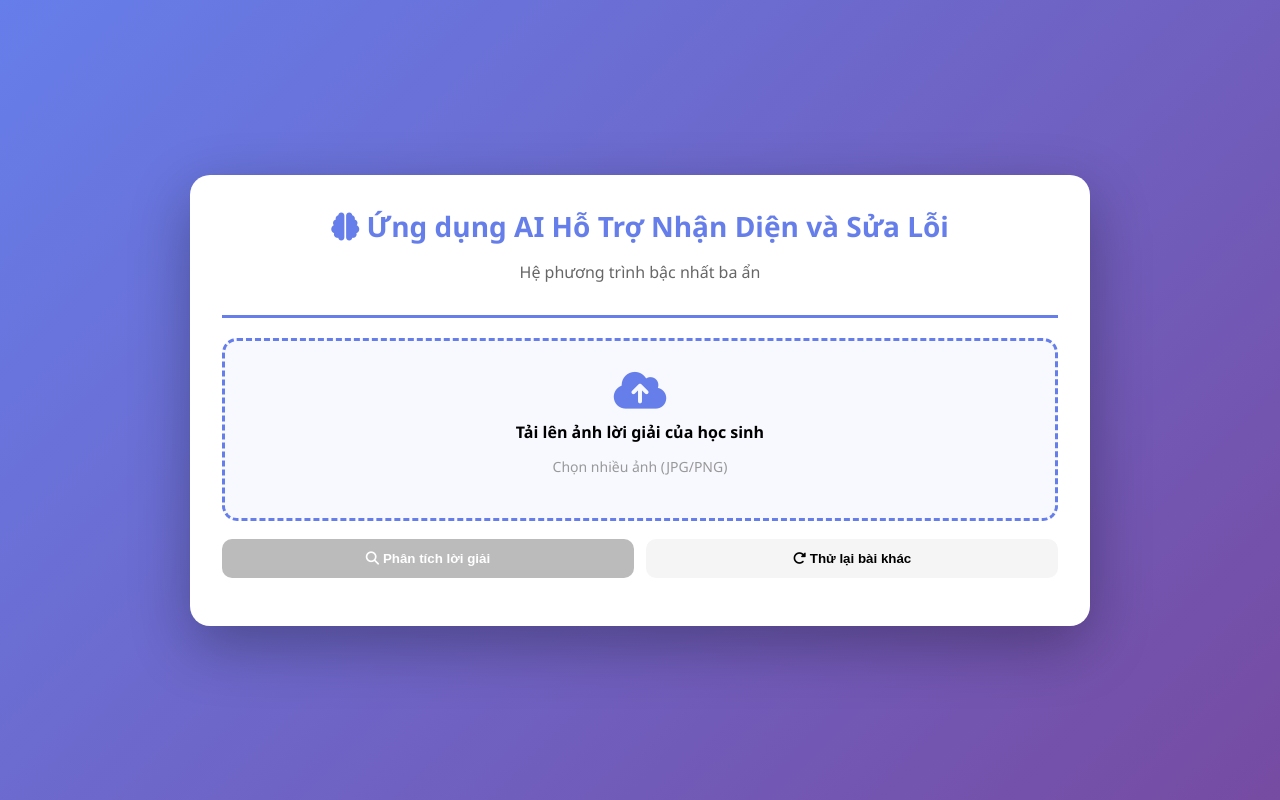
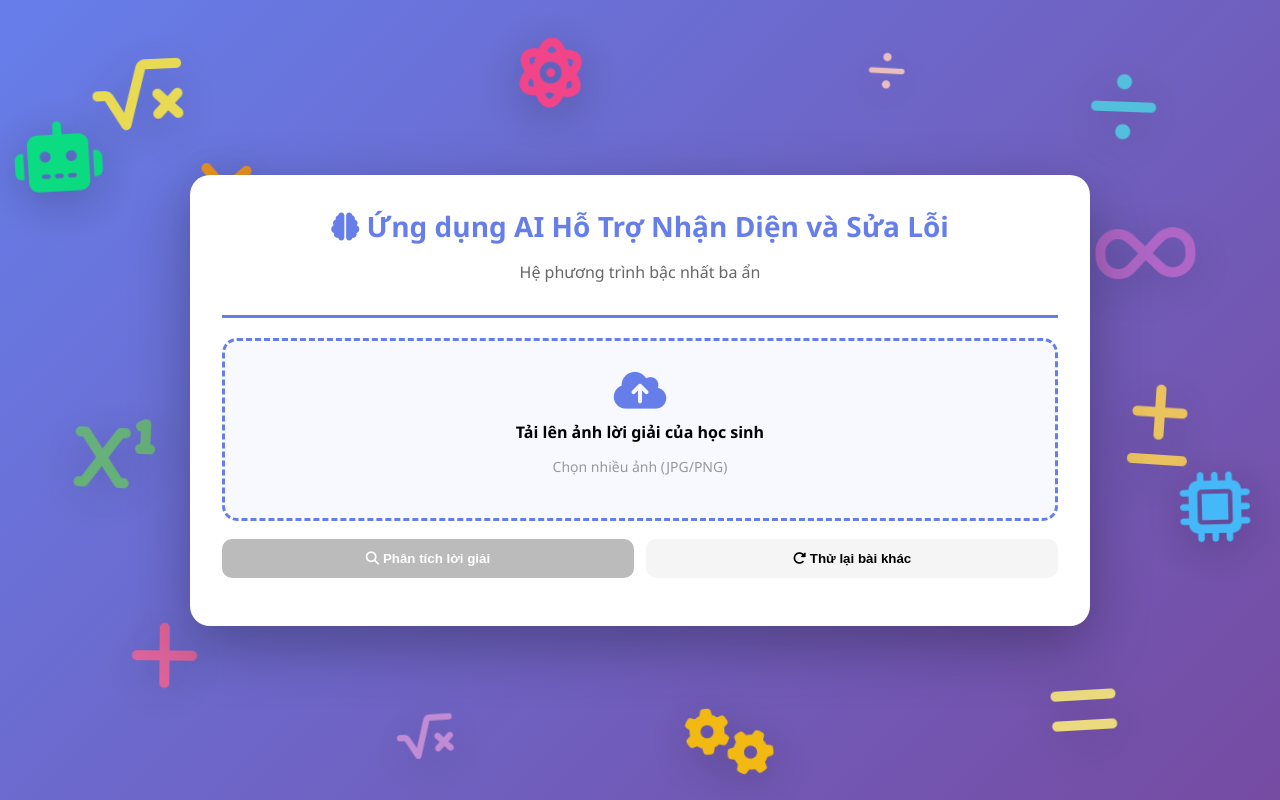
Before and after one commit to Jamejsskjdad/AI_hotrohoctap, a React (Vite) app in the folder frontend/: page / in a window 1280 px wide. Built offline with nearby package versions, Linux system fonts and the light colour scheme.

Commit message:
Update"Thêm icon bgr"

```diff
--- a/frontend/src/App.jsx
+++ b/frontend/src/App.jsx
@@ -22,20 +22,27 @@ export default function App() {
     if (!files.length) return;
 
     // hiển thị preview nhiều ảnh
-         const pv = await Promise.all(files.map(f => new Promise(res => {
+    const pv = await Promise.all(
+      files.map(
+        (f) =>
+          new Promise((res) => {
             const r = new FileReader();
-           r.onload = ev => res(String(ev.target?.result || ""));
+            r.onload = (ev) => res(String(ev.target?.result || ""));
             r.readAsDataURL(f);
-        })));
+          })
+      )
+    );
     setPreviews(pv);
 
     // gửi FormData đến /api/ocr
     setLoading(true);
     const fd = new FormData();
-         files.forEach(f => fd.append("files", f));
+    files.forEach((f) => fd.append("files", f));
     try {
-           const ocr = await fetch(`${API_BASE}/api/ocr`, { method: "POST", body: fd })
-             .then(r => r.json());
+      const ocr = await fetch(`${API_BASE}/api/ocr`, {
+        method: "POST",
+        body: fd,
+      }).then((r) => r.json());
       if (ocr?.error) throw new Error(ocr.error);
       setRawText(ocr.plain_text || "");
     } catch (err) {
@@ -76,7 +83,13 @@ export default function App() {
       }),
     }).catch(() => {});
     setLoading(false);
-    setTimeout(() => document.getElementById("result")?.scrollIntoView({ behavior: "smooth" }), 50);
+    setTimeout(
+      () =>
+        document
+          .getElementById("result")
+          ?.scrollIntoView({ behavior: "smooth" }),
+      50
+    );
   }
 
   function resetAll() {
@@ -88,27 +101,75 @@ export default function App() {
   const fullSolution = safeStr(
     result?.model_solution_latex ?? result?.model_solution ?? ""
   );
+
   return (
     <main className="wrap">
+      {/* Lớp icon toán học ở nền background */}
+      <div className="math-bg" aria-hidden="true">
+        {/* góc trên trái */}
+        <i className="fa-solid fa-square-root-variable math-icon math-icon-1" />
+        <i className="fa-solid fa-xmark math-icon math-icon-2" />
+
+        {/* phía trên phải */}
+        <i className="fa-solid fa-divide math-icon math-icon-3" />
+        <i className="fa-solid fa-infinity math-icon math-icon-4" />
+
+        {/* giữa trái / giữa phải */}
+        <i className="fa-solid fa-superscript math-icon math-icon-5" />
+        <i className="fa-solid fa-plus-minus math-icon math-icon-6" />
+
+        {/* dưới trái / dưới phải */}
+        <i className="fa-solid fa-plus math-icon math-icon-7" />
+        <i className="fa-solid fa-equals math-icon math-icon-8" />
+
+        {/* thêm vài icon nhỏ làm nền phụ */}
+        <i className="fa-solid fa-circle-dot math-icon math-icon-9" />
+        <i className="fa-solid fa-minus math-icon math-icon-10" />
+        <i className="fa-solid fa-square-root-variable math-icon math-icon-11" />
+        <i className="fa-solid fa-divide math-icon math-icon-12" />
+        {/* ICON KHOA HỌC – KỸ THUẬT */}
+        <i className="fa-solid fa-robot tech-icon tech-icon-1" />
+        <i className="fa-solid fa-microchip tech-icon tech-icon-2" />
+        <i className="fa-solid fa-gears tech-icon tech-icon-3" />
+        <i className="fa-solid fa-atom tech-icon tech-icon-4" />
+      </div>
       <div className="card">
         <div className="header">
-          <h1><i className="fa-solid fa-brain" /> Ứng dụng AI Hỗ Trợ Nhận Diện và Sửa Lỗi</h1>
+          <h1>
+            <i className="fa-solid fa-brain" /> Ứng dụng AI Hỗ Trợ Nhận Diện và
+            Sửa Lỗi
+          </h1>
           <p>Hệ phương trình bậc nhất ba ẩn</p>
         </div>
 
         <div className="upload" onClick={() => fileRef.current?.click()}>
-           <i className={`fa-solid ${previews.length ? "fa-check-circle" : "fa-cloud-upload-alt"} icon`} />
+          <i
+            className={`fa-solid ${
+              previews.length ? "fa-check-circle" : "fa-cloud-upload-alt"
+            } icon`}
+          />
           <div className="label">Tải lên ảnh lời giải của học sinh</div>
           <p className="hint">Chọn nhiều ảnh (JPG/PNG)</p>
-           <input ref={fileRef} type="file" accept="image/*" multiple hidden onChange={handleFiles} />
-           {previews.length > 0 && previews.map((src, i) => (
-             <img key={i} src={src} className="preview" />
-           ))}
+          <input
+            ref={fileRef}
+            type="file"
+            accept="image/*"
+            multiple
+            hidden
+            onChange={handleFiles}
+          />
+          {previews.length > 0 &&
+            previews.map((src, i) => <img key={i} src={src} className="preview" />)}
         </div>
 
         <div className="btns">
-          <button className="btn primary" disabled={!rawText || loading} onClick={analyze}>
-            <i className="fa-solid fa-search" /> {loading ? "Đang phân tích..." : "Phân tích lời giải"}
+          <button
+            className="btn primary"
+            disabled={!rawText || loading}
+            onClick={analyze}
+          >
+            <i className="fa-solid fa-search" />{" "}
+            {loading ? "Đang phân tích..." : "Phân tích lời giải"}
           </button>
           <button className="btn" onClick={resetAll}>
             <i className="fa-solid fa-rotate-right" /> Thử lại bài khác
@@ -123,35 +184,48 @@ export default function App() {
         )}
         {result && (
           <section id="result" className="box">
-            <h2><i className="fa-solid fa-clipboard-check" /> Kết quả phân tích</h2>
+            <h2>
+              <i className="fa-solid fa-clipboard-check" /> Kết quả phân tích
+            </h2>
 
             {/* Đề bài chuẩn hoá */}
             {safeStr(result?.normalized_problem) && (
               <div className="subbox">
-                <h3 className="title"><i className="fa-solid fa-square-root-variable" /> Đề bài chuẩn hoá</h3>
+                <h3 className="title">
+                  <i className="fa-solid fa-square-root-variable" /> Đề bài chuẩn
+                  hoá
+                </h3>
                 <MathBlock latex={safeStr(result?.normalized_problem)} />
               </div>
             )}
 
             {/* Lỗi phát hiện */}
             <div className="subbox">
-              <h3 className="title warn"><i className="fa-solid fa-triangle-exclamation" /> Lỗi phát hiện</h3>
+              <h3 className="title warn">
+                <i className="fa-solid fa-triangle-exclamation" /> Lỗi phát hiện
+              </h3>
               {(result.step_errors?.length ?? 0) > 0 ? (
                 result.step_errors.map((e, i) => (
                   <div key={i} className="error">
-                    <b>{e.step != null ? `Bước ${e.step}` : "Bước ?"} — {e.code}</b> — {e.what}
+                    <b>
+                      {e.step != null ? `Bước ${e.step}` : "Bước ?"} — {e.code}
+                    </b>{" "}
+                    — {e.what}
                     {e.fix ? ` (Sửa: ${e.fix})` : ""}
                   </div>
                 ))
               ) : (
-                <div className="text-gray-500">Không phát hiện lỗi nào hoặc kết quả rỗng.</div>
+                <div className="text-gray-500">
+                  Không phát hiện lỗi nào hoặc kết quả rỗng.
+                </div>
               )}
             </div>
 
-
             {/* Gợi ý sửa lỗi */}
             <div className="subbox" style={{ background: "#FFF6E5" }}>
-              <h3 className="title"><i className="fa-regular fa-lightbulb" /> Gợi ý sửa lỗi</h3>
+              <h3 className="title">
+                <i className="fa-regular fa-lightbulb" /> Gợi ý sửa lỗi
+              </h3>
               {(result.fix_suggestions?.length ?? 0) > 0 ? (
                 result.fix_suggestions.map((s, i) => {
                   const latex = safeStr(s?.latex);
@@ -168,28 +242,49 @@ export default function App() {
                 <div className="text-gray-500">Chưa có gợi ý cụ thể.</div>
               )}
             </div>
+
             {/* Lời giải đúng */}
             <div className="subbox" style={{ background: "#e8f5e9" }}>
-              <h3 className="title ok"><i className="fa-solid fa-circle-check" /> Lời giải đúng</h3>
+              <h3 className="title ok">
+                <i className="fa-solid fa-circle-check" /> Lời giải đúng
+              </h3>
               <div style={{ paddingLeft: 10 }}>
                 <details style={{ marginBottom: 10 }}>
-                  <summary><b>Hệ phương trình (xem/ẩn)</b></summary>
+                  <summary>
+                    <b>Hệ phương trình (xem/ẩn)</b>
+                  </summary>
                   <MathBlock latex={safeStr(result?.normalized_problem)} />
                 </details>
 
                 {/* Tóm tắt gọn (nếu có) */}
                 {result.solution_card?.solution_summary &&
-                result.solution_card.solution_summary !== "unknown" &&(
-                  <div style={{ marginTop: 10, display: "flex", gap: 8, alignItems: "center" }}>
+                  result.solution_card.solution_summary !== "unknown" && (
+                    <div
+                      style={{
+                        marginTop: 10,
+                        display: "flex",
+                        gap: 8,
+                        alignItems: "center",
+                      }}
+                    >
                       <b>Nghiệm:</b>
-                    {(/[\\^_{}]|\\frac|\\dfrac|\\left|\\right/.test(result.solution_card.solution_summary))
-                      ? <MathBlock latex={String(result.solution_card.solution_summary)} inline />
-                      : <span>{result.solution_card.solution_summary}</span>}
+                      {(/[\\^_{}]|\\frac|\\dfrac|\\left|\\right/.test(
+                        result.solution_card.solution_summary
+                      )) ? (
+                        <MathBlock
+                          latex={String(result.solution_card.solution_summary)}
+                          inline
+                        />
+                      ) : (
+                        <span>{result.solution_card.solution_summary}</span>
+                      )}
                     </div>
                   )}
 
                 {result.solution_card?.method_used && (
-                  <p><b>Phương pháp giải:</b> {result.solution_card.method_used}</p>
+                  <p>
+                    <b>Phương pháp giải:</b> {result.solution_card.method_used}
+                  </p>
                 )}
                 {result.solution_card?.main_steps?.length > 0 && (
                   <div>
@@ -201,21 +296,37 @@ export default function App() {
                     </ul>
                   </div>
                 )}
+
                 {/* Bài tập gợi ý (chỉ đề) */}
-                {Array.isArray(result?.practice_list) && result.practice_list.length > 0 && (
+                {Array.isArray(result?.practice_list) &&
+                  result.practice_list.length > 0 && (
                     <div className="subbox">
                       <h3 className="title">
                         <i className="fa-solid fa-list-check" /> Bài tập gợi ý
                       </h3>
                       <div style={{ display: "grid", gap: 12 }}>
                         {result.practice_list.map((p) => (
-                        <div key={p.index} className="box" style={{ background: "#f9f9ff" }}>
-                          <div style={{ fontWeight: 600, marginBottom: 6 }}>Bài {p.index}</div>
+                          <div
+                            key={p.index}
+                            className="box"
+                            style={{ background: "#f9f9ff" }}
+                          >
+                            <div
+                              style={{ fontWeight: 600, marginBottom: 6 }}
+                            >{`Bài ${p.index}`}</div>
                             <MathBlock latex={safeStr(p.latex)} />
                             {Array.isArray(p.tags) && p.tags.length > 0 && (
-                            <div style={{ marginTop: 6, fontSize: 12, color: "#666" }}>
+                              <div
+                                style={{
+                                  marginTop: 6,
+                                  fontSize: 12,
+                                  color: "#666",
+                                }}
+                              >
                                 {p.tags.map((t, i) => (
-                                <span key={i} style={{ marginRight: 8 }}>#{t}</span>
+                                  <span key={i} style={{ marginRight: 8 }}>
+                                    #{t}
+                                  </span>
                                 ))}
                               </div>
                             )}
@@ -224,8 +335,6 @@ export default function App() {
                       </div>
                     </div>
                   )}
-
-
               </div>
             </div>
           </section>
--- a/frontend/src/style.css
+++ b/frontend/src/style.css
@@ -39,3 +39,138 @@ body{margin:0;font-family:Segoe UI,Tahoma,Geneva,Verdana,sans-serif;background:l
   overflow-x: auto;     /* tránh tràn */
   white-space: normal;  /* cho phép xuống dòng khối text */
 }
+/* Cho wrap có thể đặt icon nền */
+.wrap {
+  position: relative;
+  overflow: hidden;   /* chặn icon không tràn ra ngoài */
+}
+
+/* Lớp icon toán học ở nền */
+.math-bg {
+  position: absolute;
+  inset: 0;
+  pointer-events: none;   /* không cản click vào card */
+  z-index: 0;
+}
+
+/* Icon chung: kích thước & hiệu ứng */
+.math-icon {
+  position: absolute;
+  font-size: 80px;
+  opacity: 0.85;
+  filter: drop-shadow(0 10px 25px rgba(0, 0, 0, 0.25));
+  animation-iteration-count: infinite;
+  animation-timing-function: ease-in-out;
+}
+
+/* Màu tươi để nổi bật trên nền tím */
+.math-icon-1  { color: #ffeb3b; }  /* vàng */
+.math-icon-2  { color: #ff9800; }  /* cam */
+.math-icon-3  { color: #4dd0e1; }  /* xanh ngọc */
+.math-icon-4  { color: #ba68c8; }  /* tím */
+.math-icon-5  { color: #66bb6a; }  /* xanh lá */
+.math-icon-6  { color: #ffd54f; }  /* vàng đậm */
+.math-icon-7  { color: #f06292; }  /* hồng */
+.math-icon-8  { color: #fff176; }  /* vàng nhạt */
+.math-icon-9  { color: #81d4fa; font-size: 40px; }
+.math-icon-10 { color: #c5e1a5; font-size: 46px; }
+.math-icon-11 { color: #ce93d8; font-size: 50px; }
+.math-icon-12 { color: #ffccbc; font-size: 44px; }
+
+/* Vị trí gốc quanh màn hình (không tràn ra ngoài) */
+.math-icon-1  { top: 6%;  left: 8%;  }
+.math-icon-2  { top: 18%; left: 14%; }
+.math-icon-3  { top: 10%; right: 10%; }
+.math-icon-4  { top: 26%; right: 6%;  }
+
+.math-icon-5  { top: 52%; left: 5%;  }
+.math-icon-6  { top: 50%; right: 8%; }
+
+.math-icon-7  { bottom: 14%; left: 10%; }
+.math-icon-8  { bottom: 8%;  right: 12%; }
+
+.math-icon-9  { top: 35%; left: 30%; }
+.math-icon-10 { top: 68%; right: 30%; }
+.math-icon-11 { bottom: 6%; left: 32%; }
+.math-icon-12 { top: 8%; right: 30%; }
+
+/* === Animation: trôi nhẹ quanh vị trí ban đầu (±30–40px) === */
+
+@keyframes driftSmallA {
+  0%   { transform: translate(0, 0) rotate(0deg); }
+  25%  { transform: translate(18px, -14px) rotate(6deg); }
+  50%  { transform: translate(-14px, 10px) rotate(-4deg); }
+  75%  { transform: translate(10px, 6px) rotate(3deg); }
+  100% { transform: translate(0, 0) rotate(0deg); }
+}
+
+@keyframes driftSmallB {
+  0%   { transform: translate(0, 0) rotate(0deg); }
+  25%  { transform: translate(-16px, 16px) rotate(-6deg); }
+  50%  { transform: translate(20px, 8px) rotate(5deg); }
+  75%  { transform: translate(-10px, -12px) rotate(-3deg); }
+  100% { transform: translate(0, 0) rotate(0deg); }
+}
+
+@keyframes driftSmallC {
+  0%   { transform: translate(0, 0) rotate(0deg); }
+  20%  { transform: translate(10px, 18px) rotate(6deg); }
+  40%  { transform: translate(-18px, 8px) rotate(-5deg); }
+  60%  { transform: translate(12px, -16px) rotate(4deg); }
+  80%  { transform: translate(-8px, -6px) rotate(-3deg); }
+  100% { transform: translate(0, 0) rotate(0deg); }
+}
+
+/* Gán animation cho từng icon, thời gian + delay khác nhau
+   → nhìn trôi "ngẫu nhiên" nhưng vẫn quanh màn hình */
+.math-icon-1  { animation: driftSmallA 14s infinite; }
+.math-icon-2  { animation: driftSmallB 16s infinite; animation-delay: -3s; }
+.math-icon-3  { animation: driftSmallC 18s infinite; animation-delay: -6s; }
+.math-icon-4  { animation: driftSmallA 20s infinite; animation-delay: -2s; }
+
+.math-icon-5  { animation: driftSmallB 19s infinite; animation-delay: -5s; }
+.math-icon-6  { animation: driftSmallC 17s infinite; animation-delay: -4s; }
+
+.math-icon-7  { animation: driftSmallA 21s infinite; animation-delay: -7s; }
+.math-icon-8  { animation: driftSmallB 22s infinite; animation-delay: -1s; }
+
+.math-icon-9  { animation: driftSmallC 15s infinite; animation-delay: -2.5s; }
+.math-icon-10 { animation: driftSmallB 18s infinite; animation-delay: -6.5s; }
+.math-icon-11 { animation: driftSmallA 20s infinite; animation-delay: -3.5s; }
+.math-icon-12 { animation: driftSmallC 16s infinite; animation-delay: -4.5s; }
+
+/* Card luôn trên icon */
+.card {
+  position: relative;
+  z-index: 1;
+}
+/* =========================
+   ICON KHOA HỌC – KỸ THUẬT
+   ========================= */
+
+   .tech-icon {
+    position: absolute;
+    font-size: 70px;              /* nhỏ hơn icon toán một chút */
+    opacity: 0.9;
+    filter: drop-shadow(0 10px 25px rgba(0, 0, 0, 0.3));
+    animation-iteration-count: infinite;
+    animation-timing-function: ease-in-out;
+  }
+
+  /* Màu sắc nổi bật, hơi “công nghệ” */
+  .tech-icon-1 { color: #00e676; }   /* robot – xanh neon */
+  .tech-icon-2 { color: #40c4ff; }   /* microchip – xanh cyan */
+  .tech-icon-3 { color: #ffc400; }   /* gears – vàng kỹ thuật */
+  .tech-icon-4 { color: #ff4081; }   /* atom – hồng neon */
+
+  /* Vị trí xuất phát xung quanh card (vẫn trong màn hình) */
+  .tech-icon-1 { top: 14%;  left: 2%;  }
+  .tech-icon-2 { top: 60%;  right: 2%; }
+  .tech-icon-3 { bottom: 4%; left: 55%; }
+  .tech-icon-4 { top: 4%;   right: 55%; }
+
+  /* Dùng lại animation trôi nhẹ quanh vị trí ban đầu */
+  .tech-icon-1 { animation: driftSmallA 18s infinite; animation-delay: -4s; }
+  .tech-icon-2 { animation: driftSmallB 20s infinite; animation-delay: -7s; }
+  .tech-icon-3 { animation: driftSmallC 22s infinite; animation-delay: -3s; }
+  .tech-icon-4 { animation: driftSmallA 19s infinite; animation-delay: -9s; }
```
Lines whose indentation alone changed are shown as unchanged.
